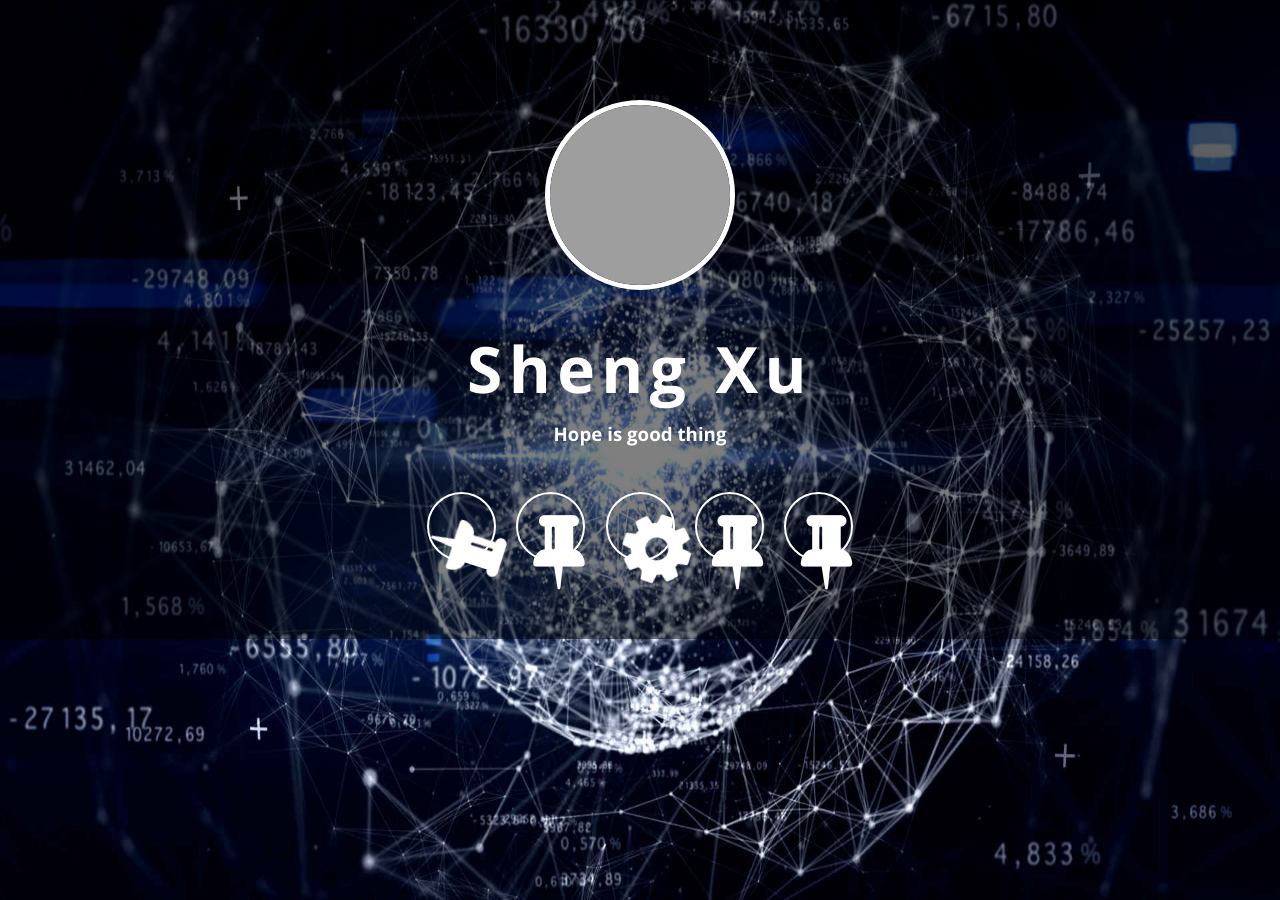
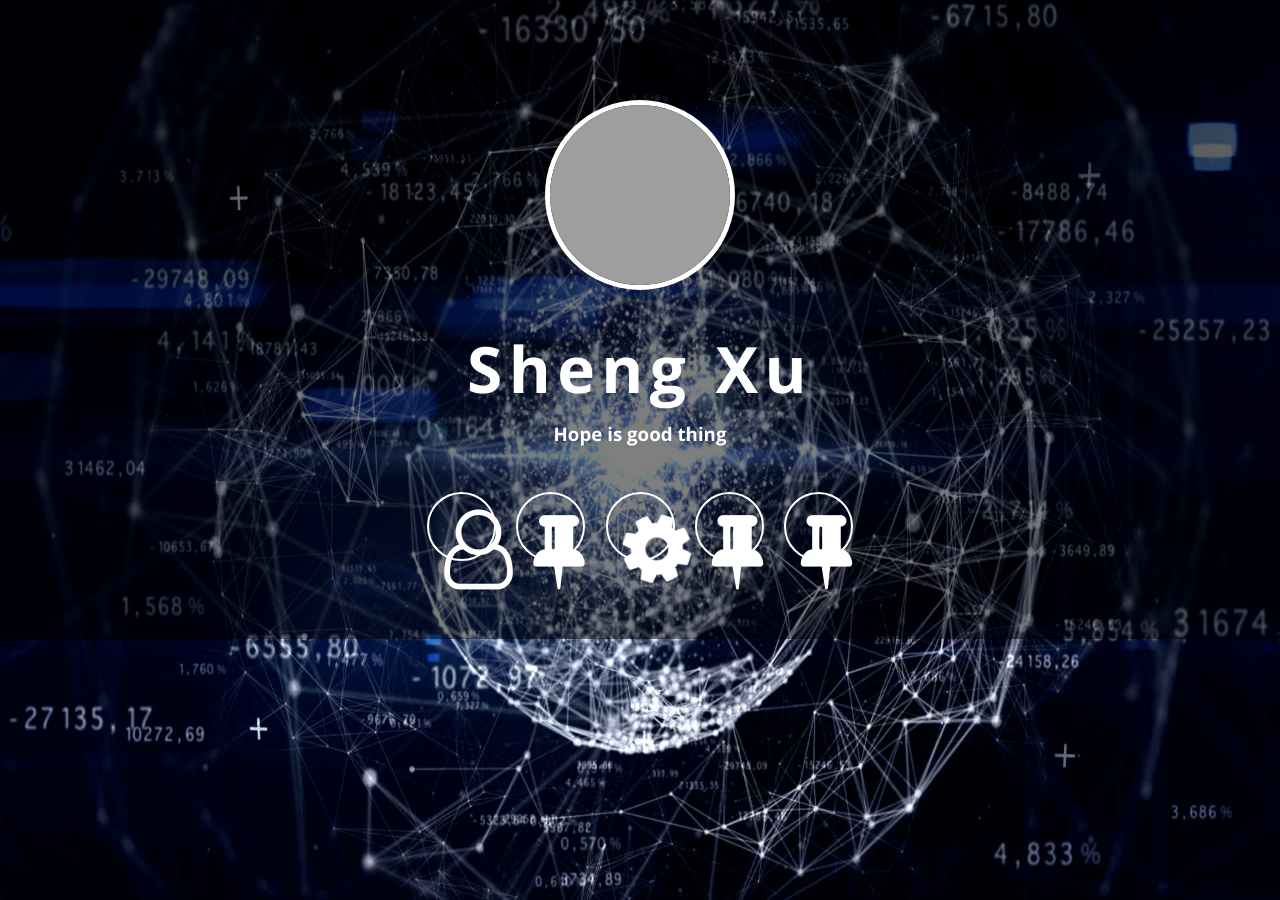
Before and after one commit to lostagex/front-cover, a Jekyll site: the page built from index.html, in a window 1280 px wide. Built offline with Jekyll 4.4.1, drawn with Linux system fonts in a browser that asks for light colours; nearby versions of some CDN libraries; grey boxes are pictures that could not be loaded.

Commit message:
Update index.html

```diff
--- a/index.html
+++ b/index.html
@@ -32,7 +32,7 @@ permalink: /
 
                 <ul>
                     {% if site.cv_username %} <!-- cv online -->
-                    <li><a class="fa fa-5x fa-thumb-tack fa-spin" href="https://lostagex.github.io/{{ site.cv_username }}"><span class="description">CV_Online</span></a></li>
+                    <li><a class="fa fa-5x fa-user-o" href="https://lostagex.github.io/{{ site.cv_username }}"><span class="description">CV_Online</span></a></li>
                     {% endif %}
 
                     {% if site.pub_list %} <!-- Publications-->
```
